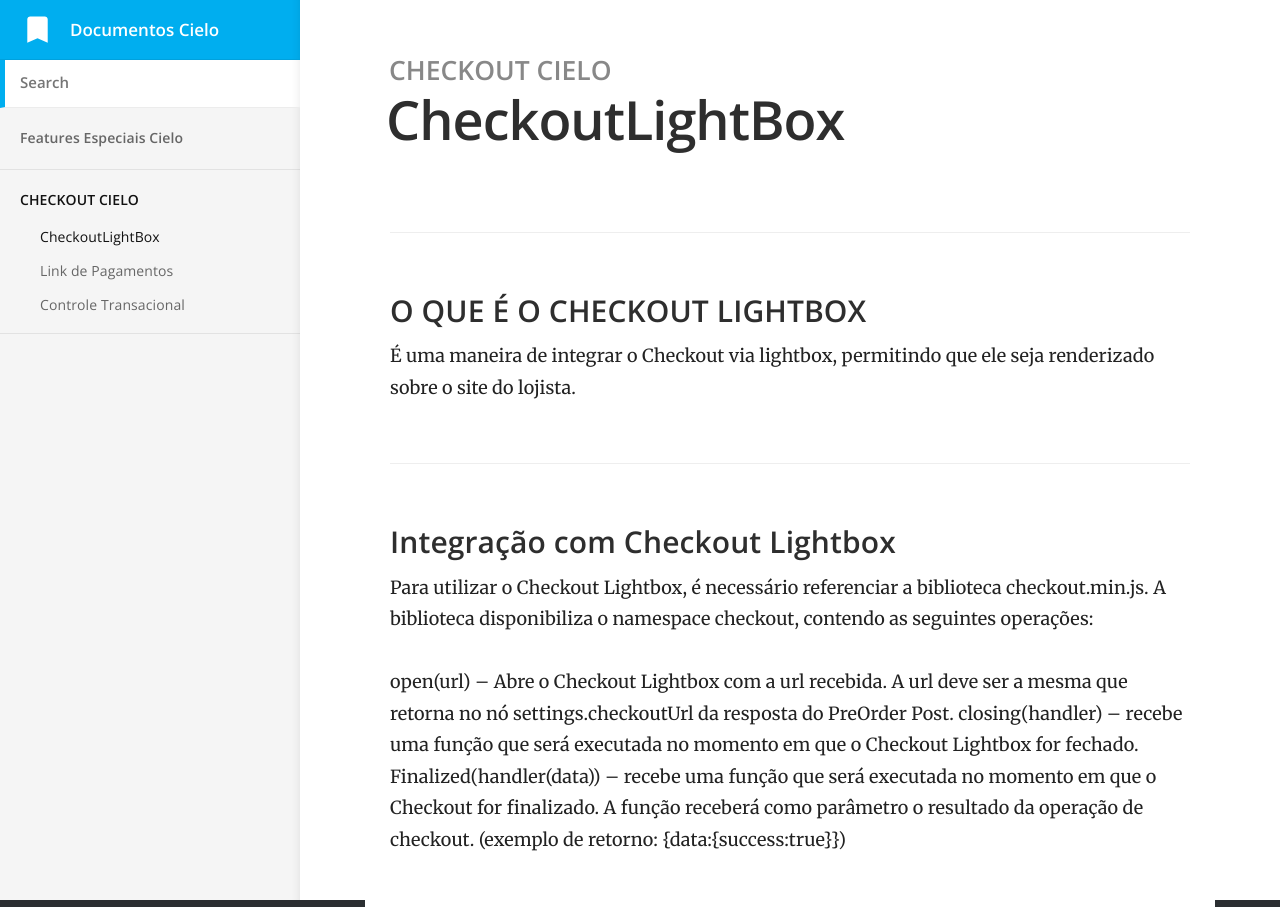
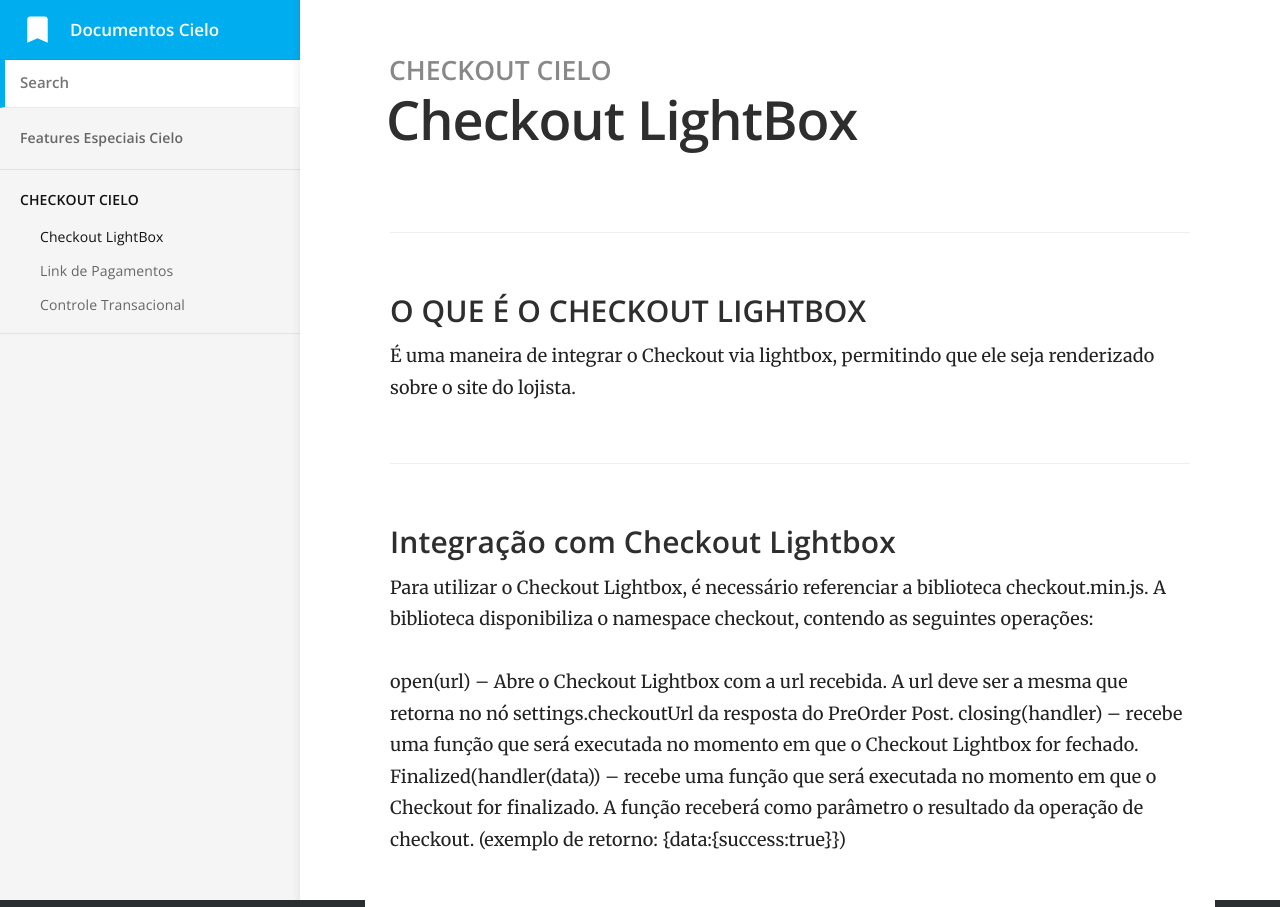
Before and after one commit to DocsCielo/PILOTOSALELO, a Jekyll site: the page built from _docs/checkoutcielo/API - Link de pagamentos-copy.md, in a window 1280 px wide. Built offline with Jekyll 4.4.1, drawn with Linux system fonts in a browser that asks for light colours.

Commit message:
Updated '_docs/checkoutcielo/API - Link de pagamentos-copy.md' via CloudCannon

```diff
--- a/_docs/checkoutcielo/API - Link de pagamentos-copy.md
+++ b/_docs/checkoutcielo/API - Link de pagamentos-copy.md
@@ -1,5 +1,5 @@
 ---
-title: CheckoutLightBox
+title: Checkout LightBox
 category: CHECKOUT CIELO
 order: 1
 ---
```
